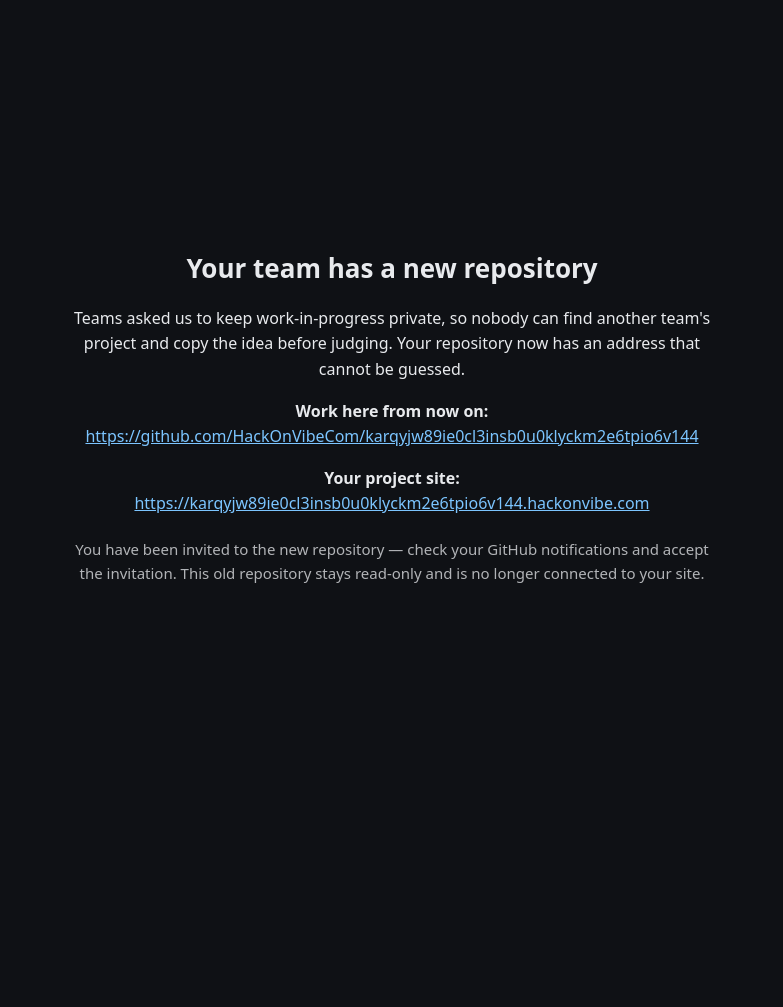
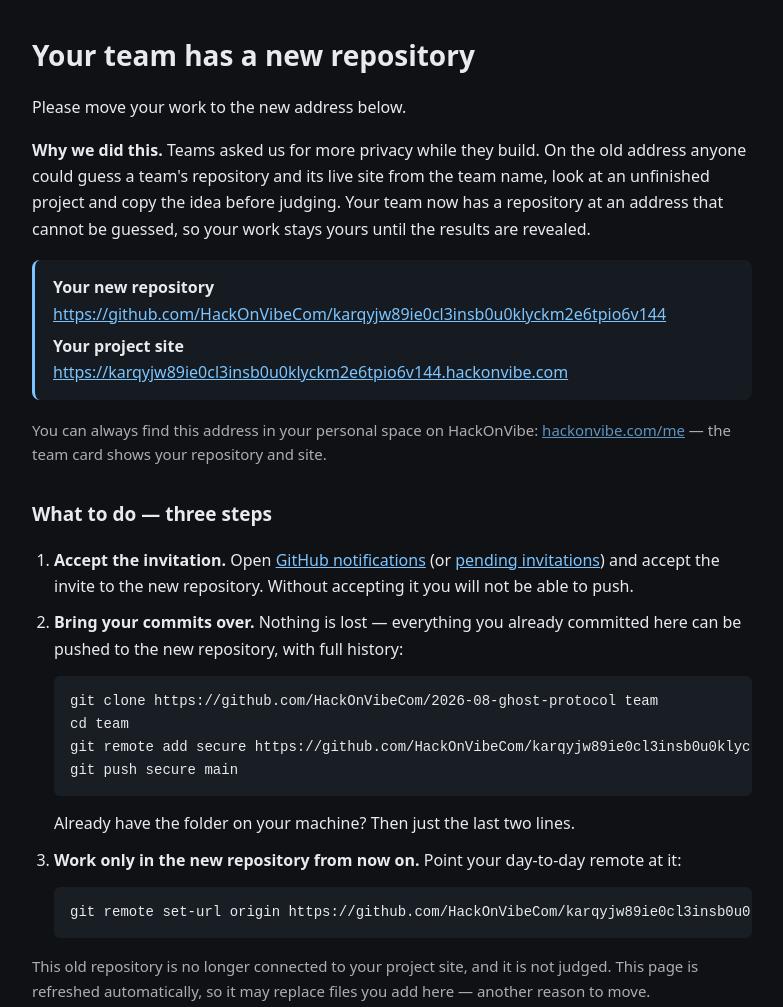
Before and after one commit to HackOnVibeCom/2026-08-ghost-protocol, a plain HTML site: page index.html in a window 1280 px wide. Shown: the whole page, without its empty margins (248-1031 px from the left). Before the commit the page ends 848 px from the top, so only its background shows below. Drawn offline with Linux system fonts and the light colour scheme.

Commit message:
notice: this team repository moved to a private address

```diff
--- a/index.html
+++ b/index.html
@@ -1,21 +1,54 @@
 <!doctype html>
 <html lang="en"><head><meta charset="utf-8" />
 <meta name="viewport" content="width=device-width, initial-scale=1" />
-<title>This team repository has moved</title>
+<title>Your team repository has moved — HackOnVibe</title>
 <style>
-  body { margin:0; min-height:100vh; display:grid; place-items:center; background:#0f1115; color:#e8eaed;
-         font:16px/1.6 system-ui,-apple-system,Segoe UI,Roboto,sans-serif; padding:24px; }
-  .card { max-width:640px; text-align:center; }
-  h1 { font-size:26px; margin:0 0 16px; }
+  body { margin:0; background:#0f1115; color:#e8eaed; padding:32px 20px;
+         font:16px/1.65 system-ui,-apple-system,Segoe UI,Roboto,sans-serif; }
+  .card { max-width:720px; margin:0 auto; }
+  h1 { font-size:28px; margin:0 0 8px; }
+  h2 { font-size:19px; margin:32px 0 10px; }
   a { color:#7cc5ff; word-break:break-all; }
-  .why { opacity:.75; font-size:15px; margin-top:20px; }
+  code, pre { background:#191d24; border-radius:6px; }
+  code { padding:2px 6px; font-size:14px; }
+  pre { padding:14px 16px; overflow-x:auto; font-size:14px; }
+  ol { padding-left:22px; } li { margin:10px 0; }
+  .box { background:#161a21; border-left:3px solid #7cc5ff; padding:14px 18px; border-radius:8px; margin:18px 0; }
+  .muted { opacity:.72; font-size:15px; }
 </style></head>
 <body><div class="card">
   <h1>Your team has a new repository</h1>
-  <p>Teams asked us to keep work-in-progress private, so nobody can find another team's project and copy
-     the idea before judging. Your repository now has an address that cannot be guessed.</p>
-  <p><strong>Work here from now on:</strong><br /><a href="https://github.com/HackOnVibeCom/karqyjw89ie0cl3insb0u0klyckm2e6tpio6v144">https://github.com/HackOnVibeCom/karqyjw89ie0cl3insb0u0klyckm2e6tpio6v144</a></p>
-  <p><strong>Your project site:</strong><br /><a href="https://karqyjw89ie0cl3insb0u0klyckm2e6tpio6v144.hackonvibe.com">https://karqyjw89ie0cl3insb0u0klyckm2e6tpio6v144.hackonvibe.com</a></p>
-  <p class="why">You have been invited to the new repository — check your GitHub notifications and accept
-     the invitation. This old repository stays read-only and is no longer connected to your site.</p>
+  <p>Please move your work to the new address below.</p>
+
+  <p><strong>Why we did this.</strong> Teams asked us for more privacy while they build. On the old address
+     anyone could guess a team's repository and its live site from the team name, look at an unfinished
+     project and copy the idea before judging. Your team now has a repository at an address that cannot be
+     guessed, so your work stays yours until the results are revealed.</p>
+
+  <div class="box">
+    <p style="margin:0 0 6px"><strong>Your new repository</strong><br /><a href="https://github.com/HackOnVibeCom/karqyjw89ie0cl3insb0u0klyckm2e6tpio6v144">https://github.com/HackOnVibeCom/karqyjw89ie0cl3insb0u0klyckm2e6tpio6v144</a></p>
+    <p style="margin:0"><strong>Your project site</strong><br /><a href="https://karqyjw89ie0cl3insb0u0klyckm2e6tpio6v144.hackonvibe.com">https://karqyjw89ie0cl3insb0u0klyckm2e6tpio6v144.hackonvibe.com</a></p>
+  </div>
+
+  <p class="muted">You can always find this address in your personal space on HackOnVibe:
+     <a href="https://hackonvibe.com/me">hackonvibe.com/me</a> — the team card shows your repository and site.</p>
+
+  <h2>What to do — three steps</h2>
+  <ol>
+    <li><strong>Accept the invitation.</strong> Open <a href="https://github.com/notifications">GitHub notifications</a>
+        (or <a href="https://github.com/settings/repositories">pending invitations</a>) and accept the invite to the
+        new repository. Without accepting it you will not be able to push.</li>
+    <li><strong>Bring your commits over.</strong> Nothing is lost — everything you already committed here can be
+        pushed to the new repository, with full history:
+      <pre>git clone https://github.com/HackOnVibeCom/2026-08-ghost-protocol team
+cd team
+git remote add secure https://github.com/HackOnVibeCom/karqyjw89ie0cl3insb0u0klyckm2e6tpio6v144
+git push secure main</pre>
+      Already have the folder on your machine? Then just the last two lines.</li>
+    <li><strong>Work only in the new repository from now on.</strong> Point your day-to-day remote at it:
+      <pre>git remote set-url origin https://github.com/HackOnVibeCom/karqyjw89ie0cl3insb0u0klyckm2e6tpio6v144</pre></li>
+  </ol>
+
+  <p class="muted">This old repository is no longer connected to your project site, and it is not judged.
+     This page is refreshed automatically, so it may replace files you add here — another reason to move.</p>
 </div></body></html>
```
